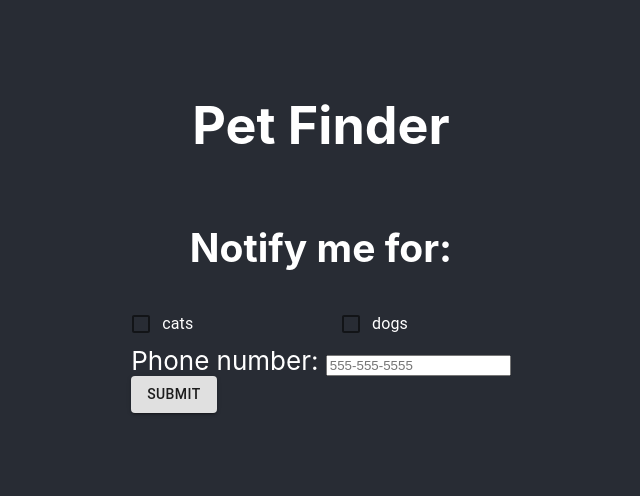
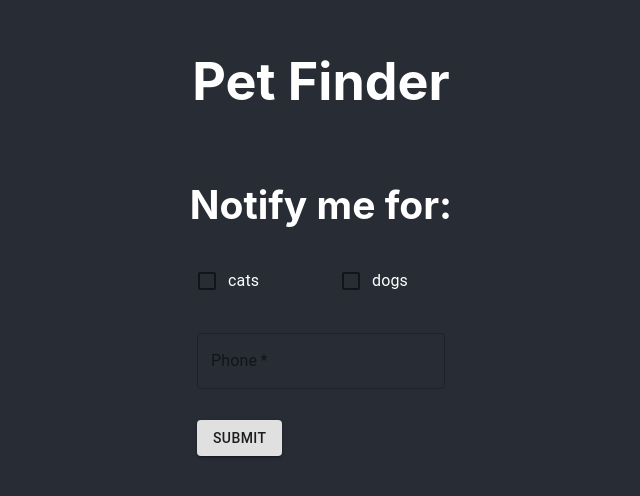
Before and after one commit to yonidoronpeters/pet-finder, a React (Create React App) app: page / in a window 1280 px wide. Shown: the part 164-660 px from the top of the page, without its empty margins (319-959 px from the left). Built offline with nearby package versions, Linux system fonts and the light colour scheme.

Commit message:
refactor Contact to use material ui

```diff
--- a/src/components/ContactInfo.js
+++ b/src/components/ContactInfo.js
@@ -1,10 +1,12 @@
 import React from 'react';
+import TextField from '@material-ui/core/TextField';
 
 const ContactInfo = () => (
   <div className="clear">
-    <label htmlFor="phone">Phone number: </label>
-    <input className="add-option__input" placeholder="555-555-5555" type="tel" name="phone"/>
+    <br/>
+    <TextField name="phone" id="outlined-required" label="Phone" variant="outlined" required/>
+    <br/><br/>
   </div>
-)
+);
 
 export default ContactInfo;
```
